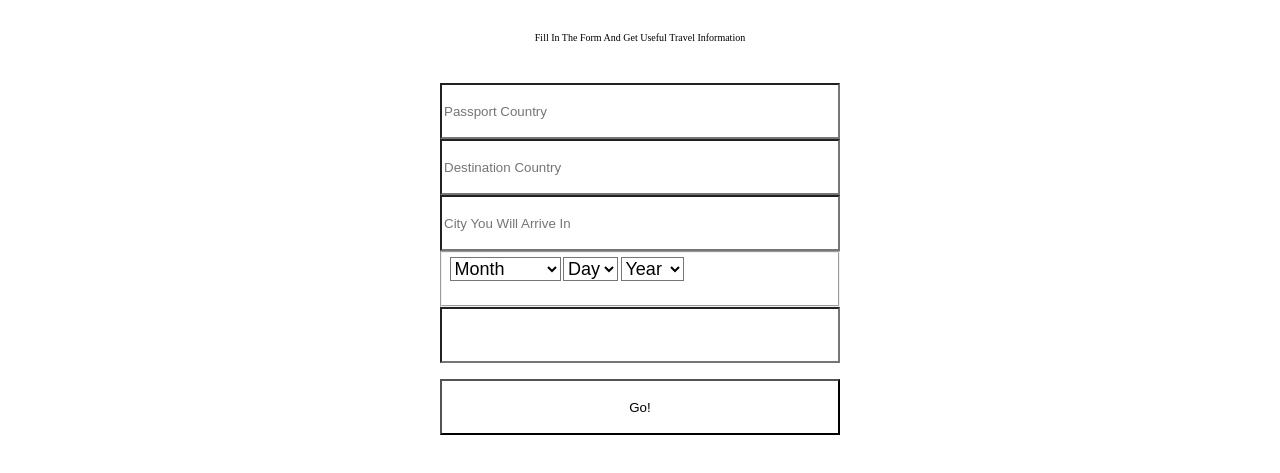
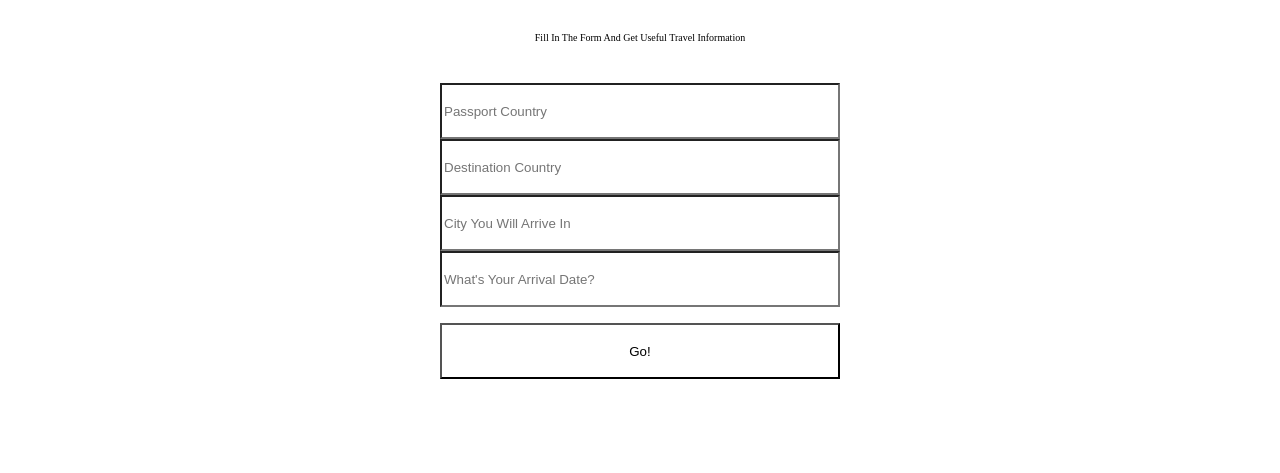
Before and after one commit to josno/api-hack-travel-well, a plain HTML site: page index.html in a window 1280 px wide. Shown: the part 159-632 px from the top of the page. Drawn offline with nearby package versions, Linux system fonts and the light colour scheme; some packages are replaced by stand-ins of ours.

Commit message:
updated calendar feature fixed calendar js

```diff
--- a/index.css
+++ b/index.css
@@ -109,7 +109,7 @@ select {
 
 a {
     display: inline-block;
-    margin-top: 10vh;
+    /* margin-top: 10vh; */
 }
 
 a::hover{
--- a/index.html
+++ b/index.html
@@ -5,6 +5,7 @@
     <meta name="viewport" content="width=device-width, initial-scale=1.0">
     <meta http-equiv="X-UA-Compatible" content="ie=edge">
     <link rel="stylesheet" type="text/css" href="index.css">
+    <link rel="stylesheet" href="https://ajax.googleapis.com/ajax/libs/jqueryui/1.12.1/themes/smoothness/jquery-ui.css">
     <title>Travel Well</title>
 </head>
 <body>
@@ -13,12 +14,14 @@
         <h1 class="app-title">Travel Well</h1>
     </header>
     <div class="instructions-descrip">Fill In The Form And Get Useful Travel Information</div>
+
     <form autocomplete="off">
         <div class="container">
             <input type="text" class="nationality country-list autocomplete" placeholder="Passport Country" required>
             <input type="text" class="country country-list autocomplete" id='log' placeholder="Destination Country" required>
             <input type="text" class="city autocomplete" id="city" placeholder="City You Will Arrive In" required>
-            <fieldset>
+            <input id='datepicker' type='text' size='10' placeholder="What's Your Arrival Date?"/>
+            <!-- <fieldset>
                 <select class="month" name="month-arrival" required>
                     <option>Month</option>
                     <option value=1>January</option>
@@ -78,8 +81,7 @@
                     <option>2022</option>
                     <option>2023</option>
                 </select>
-            </fieldset>
-            <input id='date-test' type='text' size='8'/>
+            </fieldset> -->
 
             <button type="button" class="submit-button">Go!</button>
         </div>
@@ -111,6 +113,8 @@
 
     <script src="https://ajax.googleapis.com/ajax/libs/jquery/3.4.1/jquery.min.js"></script>
     <script src="index.js"></script>
+    <script src="https://ajax.googleapis.com/ajax/libs/jqueryui/1.12.1/jquery-ui.min.js"></script>
     <script type="text/javascript" src="https://maps.googleapis.com/maps/api/js?key=AIzaSyDsmUFLGezEctCoq5s5Ois_Xq0nGmbUFUM&libraries=places&callback=initialize"></script>
+
 </body>
 </html>
--- a/index.js
+++ b/index.js
@@ -171,7 +171,9 @@ function renderWeatherInfo(responseJson){
 
 /* DOM Manipulation Functions End Here*/
 
-$('#date-test').datePicker({})
+$(function() {
+  $('#datepicker').datepicker();
+});
 
 /*UI Autocomplete Here*/
 
```
